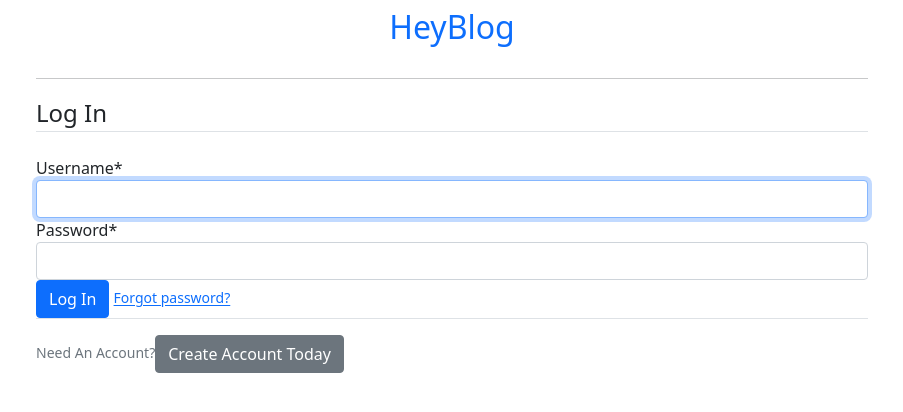
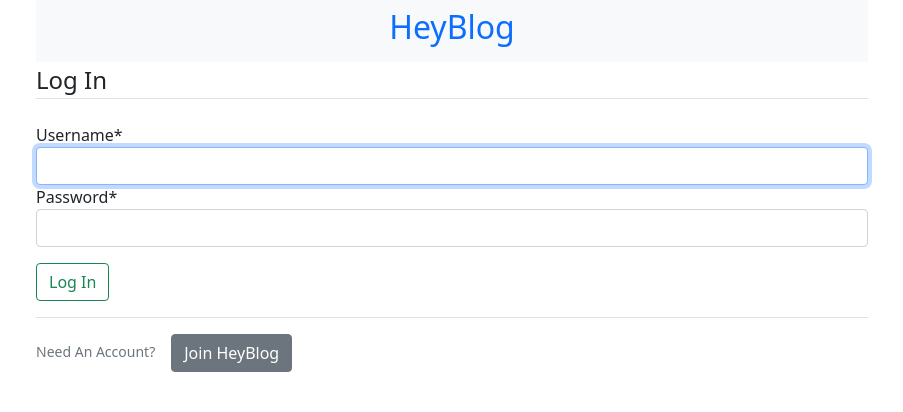
Before and after one commit to mark-akbarov/heyblog, a Django app: page /login/ in a window 1280 px wide. Shown: the top 412 px of the page, without its empty margins (188-1091 px from the left). Run offline with Django 3.2, Linux system fonts and the light colour scheme; some libraries are stand-ins or nearby versions.

Commit message:
Add CSS styles

```diff
--- a/blog/templates/blog/base.html
+++ b/blog/templates/blog/base.html
@@ -32,12 +32,13 @@
 
   </head>
   <body>
-      <ul class="nav justify-content-center">
+      <ul class="nav justify-content-center navbar-light bg-light">
         <li class="nav-item">
-          <h2><a class="nav-link active" aria-current="page" href="{% url 'home' %}">HeyBlog</a></h2>
+          <h2>
+            <a class="nav-link active" aria-current="page" href="{% url 'home' %}">HeyBlog</a>
+          </h2>
         </li>
       </ul>
-      <hr>
 
     <main>
         {% block content %}
--- a/users/templates/users/login.html
+++ b/users/templates/users/login.html
@@ -8,15 +8,12 @@
                 <legend class='border-bottom mb-4'>Log In</legend>
                 {{ form | crispy }}
             </fieldset>
-            <div class='form-group'>
-                <button class='btn btn-primary' type='submit'>Log In</button>
-                <small class="text-muted ml-2">
-                    <a href="#">Forgot password?</a>
-                </small>
+            <div class='form-group' style="margin: 1em 0;">
+                <button class='btn btn-outline-success' type='submit'>Log In</button>
             </div>
         </form>
         <div class='border-top pt-3'>
-            <small class="text-muted">Need An Account?<a class='btn btn-secondary' href='{% url "register" %}'>Create Account Today</a>
+            <small class="text-muted">Need An Account?<a class='btn btn-secondary' href='{% url "register" %}' style="margin-left: 1em;">Join HeyBlog</a>
             </small>
         </div>
     </div>
--- a/users/templates/users/register.html
+++ b/users/templates/users/register.html
@@ -9,10 +9,10 @@
                 {{ form | crispy }}
             </fieldset>
             <div class='form-group'>
-                <button class='btn btn-outline-info' type='submit'>Sign Up</button>
+                <button class='btn btn-outline-success' type='submit'>Sign Up</button>
             </div>
         </form>
-        <div class='border-top pt-3'>
+        <div class='border-top pt-3' style="margin-bottom: 3em;">
             <small class="text-muted">
                 Already Have An Account? <a class='ml-2' href='{% url "login" %}'>Sign In Here</a>
             </small>
```
Also changed, not shown: blog/templates/blog/home.html (+4 -4 lines), db.sqlite3.
